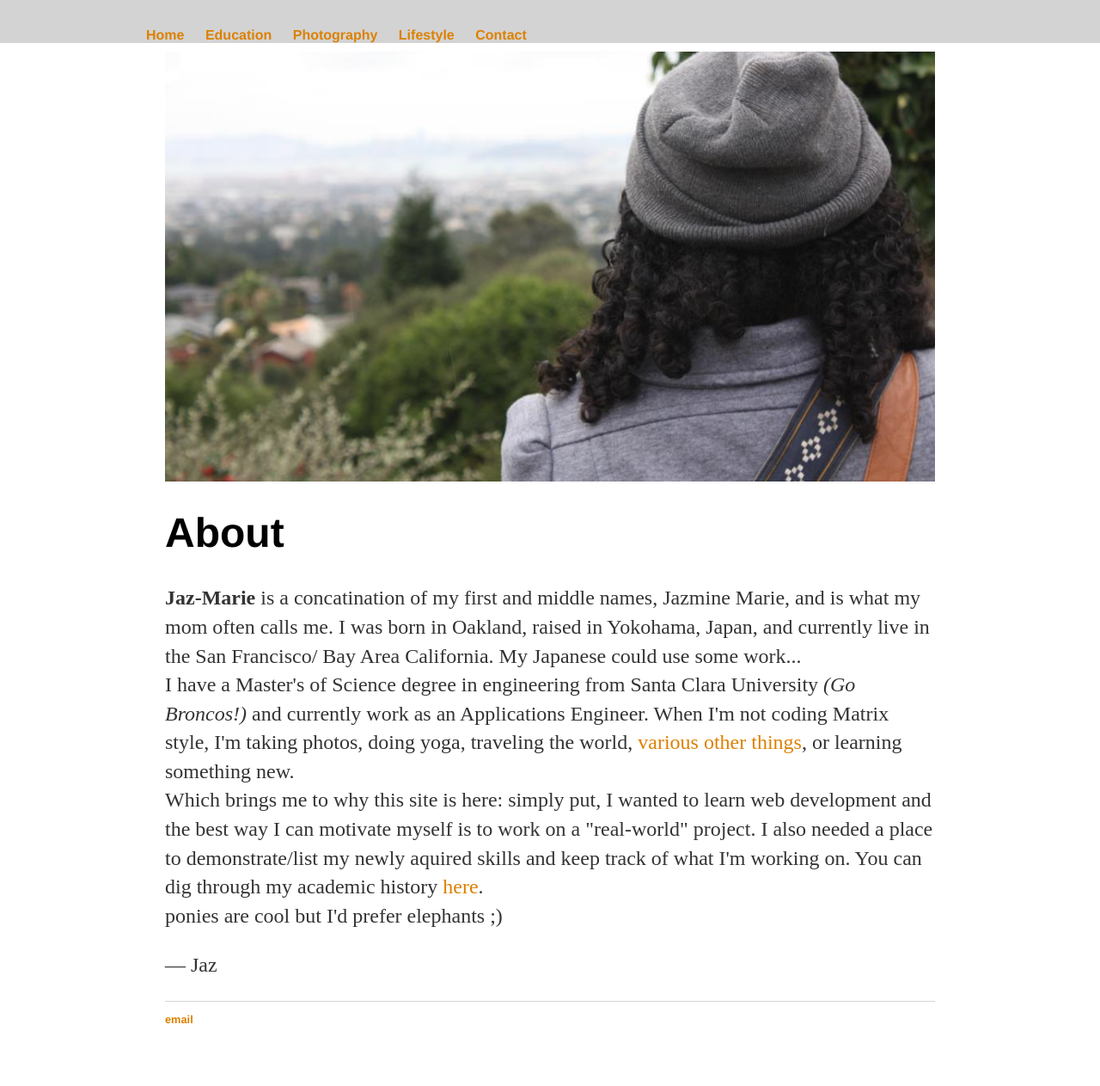
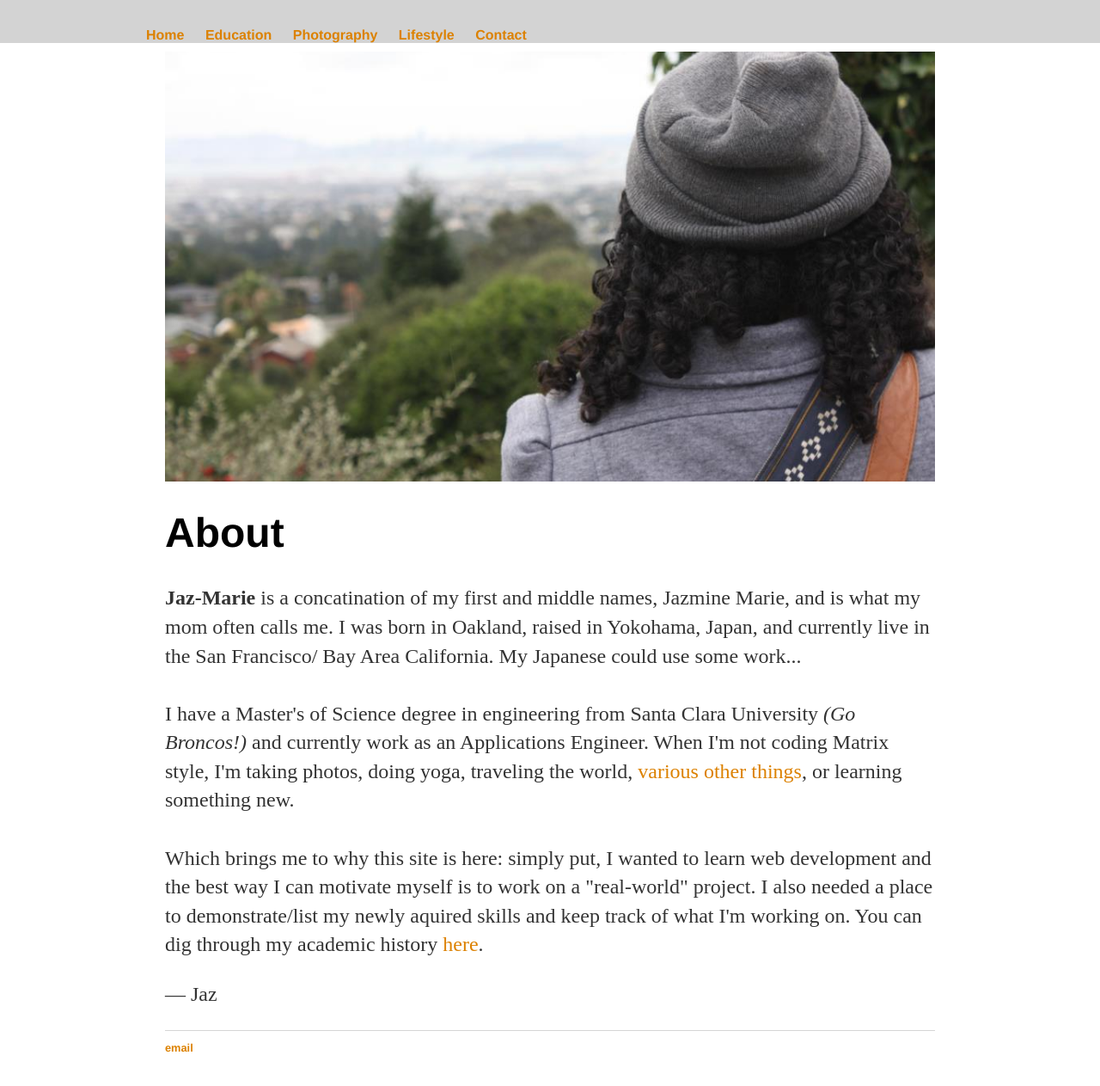
Before and after one commit to itsonlyjaz/itsonlyjaz.github.io, a Jekyll site: the page built from about/index.html, in a window 1280 px wide and 1286 px high. Shown: the top 1263 px of the window at 86% size. Built offline with Jekyll 4.4.1, drawn with Linux system fonts in a browser that asks for light colours.

Commit message:
Update index.html

```diff
--- a/about/index.html
+++ b/about/index.html
@@ -14,17 +14,17 @@ title: Jaz-Marie
         <p><strong>Jaz-Marie</strong> is a concatination of my first and middle names, Jazmine Marie, and is what my mom
             often calls me. I was born in Oakland, raised in Yokohama, Japan, and currently live in the San Francisco/ Bay Area
             California. My Japanese could use some work...
-            <br>I have a Master's of Science degree in engineering from Santa Clara University <em>(Go Broncos!)</em> and
+            <br><br>I have a Master's of Science degree in engineering from Santa Clara University <em>(Go Broncos!)</em> and
             currently work as an Applications Engineer. When I'm not coding Matrix style, I'm taking photos, doing yoga,
             traveling the world, <a href="/lifestyle">various other things</a>, or learning something new.
-            <br>Which brings me to why this site is here: simply put, I wanted to learn web development and the best way
+            <br><br>Which brings me to why this site is here: simply put, I wanted to learn web development and the best way
             I can motivate myself is to work on a "real-world" project. I also needed a place to demonstrate/list
             my newly aquired skills and keep track of what I'm working on. You can dig through my academic
             history <a href="/education">here</a>.
             <br>
 
 
-            ponies are cool but I'd prefer elephants ;)
+
         <p>&mdash; Jaz</p>
     </div>
 </body>
```
